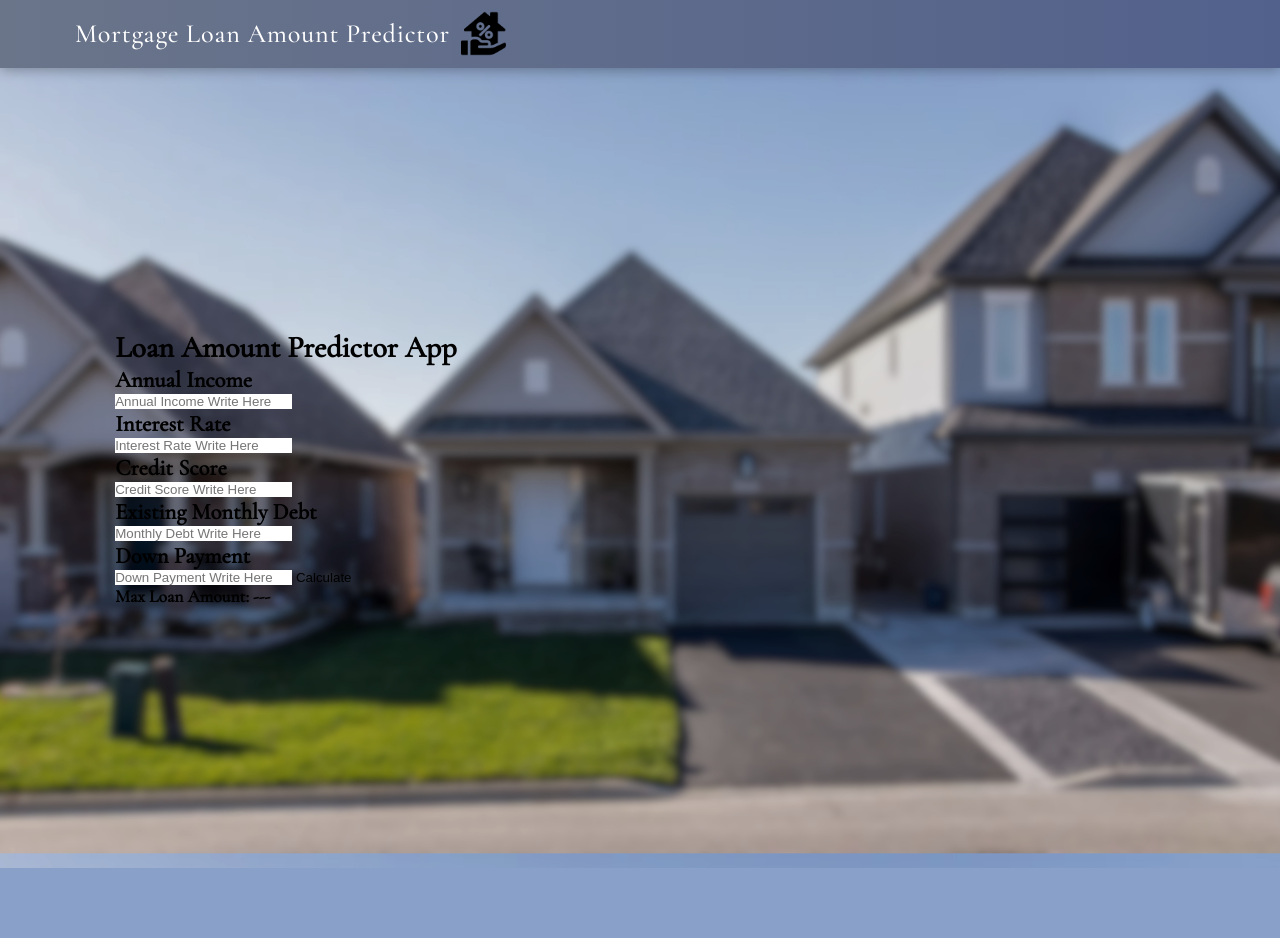
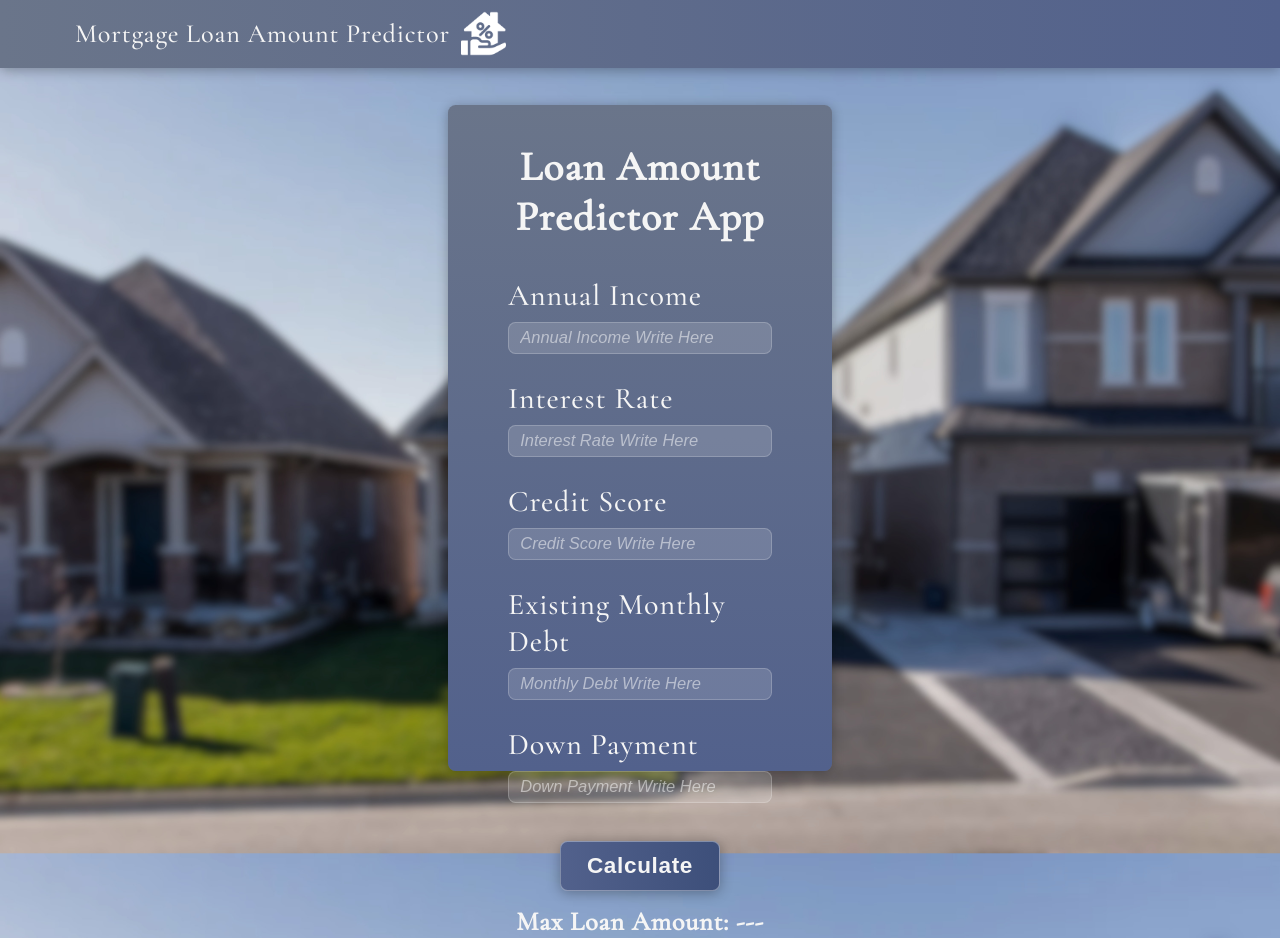
Before and after one commit to Chumus2/Mortgage-Loan-Amount-Prediction-Regression, a Django app: template web/app/templates/main/main.html in a window 1280 px wide. Before the commit the page ends 868 px from the top, so only its background shows below. Run offline with Django 4.2, Linux system fonts and the light colour scheme; the template is opened without the code that fills it, so the values that code supplies are empty.

Commit message:
Fully created css for app

```diff
--- a/web/app/static/stylesheets/main.css
+++ b/web/app/static/stylesheets/main.css
@@ -10,14 +10,20 @@ html, body {
     height: 100%;
 }
 
-h1, h2, h3, p {
+h1, h2, h3, li {
     font-family: "Cormorant Garamond", serif;
+    font-weight: 500;
+    letter-spacing: 0.03em;
+    color: whitesmoke;
 }
 
 button {
     cursor: pointer;
     border: none;
     background: none;
+    font-weight: 500;
+    letter-spacing: 0.03em;
+    color: whitesmoke;
 }
 
 input {
@@ -63,8 +69,6 @@ header {
 
 .Header_Texts > h2 {
     font-size: 1.75rem;
-    font-weight: 500;
-    letter-spacing: 0.03em;
 }
 
 .Header_Texts > img {
@@ -76,12 +80,93 @@ header {
 /* Main */
 main {
     width: 100%;
-    height: 100vh;
+    height: calc(100vh - 4rem);
     display: flex;
     align-items: center;
-    justify-content: flex-start;
-    padding-left: 9%;
+    justify-content: center;
     position: relative;
 }
 
 /* Card */
+.Main_Card {
+    width: 30vw;
+    height: 90%;
+    display: flex;
+    flex-direction: column;
+    gap: 1rem;
+    background: linear-gradient(to bottom, #6a758a, #52618c);
+    text-align: center;
+    border-radius: 7.5px;
+    padding: 2.5rem 1.5rem;
+    box-shadow: 0 2px 12px rgba(0, 0, 0, 0.3);
+}
+
+.Main_Title {
+    font-size: 2.75rem;
+}
+
+.Main_Error_List {
+    display: flex;
+    flex-direction: column;
+    align-items: center;
+    gap: 0.25rem;
+}
+
+.Main_Error {
+    color: #252e4a;
+    font-size: 1.5rem;
+    text-decoration: underline;
+}
+
+.Main_Form {
+    width: 100%;
+    display: flex;
+    flex-direction: column;
+    align-items: center;
+    justify-content: center;
+    padding-top: 6%;
+    padding-inline: 2.5rem;
+    gap: 1.75rem;
+}
+
+.Form_Field {
+    width: 100%;
+    display: flex;
+    flex-direction: column;
+    justify-content: flex-start;
+    text-align: start;
+    gap: 0.5rem;
+}
+
+.Form_Field > h2 {
+    font-size: 2rem;
+}
+
+.Form_Field > input {
+    color: whitesmoke;
+    background: rgba(255, 255, 255, 0.15);
+    border: 1px solid rgba(255, 255, 255, 0.2);
+    border-radius: 7.5px;
+    height: 2.15rem;
+    font-size: 1.1rem;
+    font-style: italic;
+    padding-inline: 0.75rem;
+}
+
+.Form_Field > input::placeholder {
+    color: rgba(255, 255, 255, 0.5);
+}
+
+.Form_Submit_Button {
+    margin-top: 0.75rem;
+    background: linear-gradient(to right, #52618c, #3d4f7a);
+    border: 1px solid rgba(255, 255, 255, 0.35);
+    border-radius: 7.5px;
+    padding: 0.75rem 1.75rem;
+    box-shadow: 0 2px 13px rgba(0, 0, 0, 0.3);
+    font-size: 1.5rem;
+}
+
+.Main_Result {
+    font-size: 1.75rem;
+}
--- a/web/app/templates/main/main.html
+++ b/web/app/templates/main/main.html
@@ -25,40 +25,50 @@
     <main>
 
         <div class="Main_Card">
-            <h1 class="Main_Title">Loan Amount Predictor App</h1>
+            <h1 class="Main_Title"><b>Loan Amount Predictor App</b></h1>
 
             {% if messages %}
-                {% for message in messages %}
-                    <p class="Main_Error">{{ message }}</p>
-                {% endfor %}
+                <ul class="Main_Error_List">
+                    {% for message in messages %}
+                        <li class="Main_Error"><b>{{ message }}</b></li>
+                    {% endfor %}
+                </ul>
             {% endif %}
 
-            <form action="{%  url 'main' %}" method="post" id="Main_Form">
+            <form action="{%  url 'main' %}" method="post" class="Main_Form">
                 {% csrf_token %}
 
-                <h2 class="Form_Input_Title">Annual Income</h2>
-                <input type="text" name="annual_income" placeholder="Annual Income Write Here" value="{{ request.POST.annual_income }}" class="Form_Input" autocomplete="off">
+                <div class="Form_Field">
+                    <h2>Annual Income</h2>
+                    <input type="text" name="annual_income" placeholder="Annual Income Write Here" value="{{ request.POST.annual_income }}" autocomplete="off">
+                </div>
 
-                <h2 class="Form_Input_Title">Interest Rate</h2>
-                <input type="text" name="interest_rate" placeholder="Interest Rate Write Here" value="{{ request.POST.interest_rate }}" class="Form_Input" autocomplete="off">
+                <div class="Form_Field">
+                    <h2>Interest Rate</h2>
+                    <input type="text" name="interest_rate" placeholder="Interest Rate Write Here" value="{{ request.POST.interest_rate }}" autocomplete="off">
+                </div>
 
-                <h2 class="Form_Input_Title">Credit Score</h2>
-                <input type="text" name="credit_score" placeholder="Credit Score Write Here" value="{{ request.POST.credit_score }}" class="Form_Input" autocomplete="off">
+                <div class="Form_Field">
+                    <h2>Credit Score</h2>
+                    <input type="text" name="credit_score" placeholder="Credit Score Write Here" value="{{ request.POST.credit_score }}" autocomplete="off">
+                </div>
 
-                <h2 class="Form_Input_Title">Existing Monthly Debt</h2>
-                <input type="text" name="monthly_debt" placeholder="Monthly Debt Write Here" value="{{ request.POST.monthly_debt }}" class="Form_Input" autocomplete="off">
+                <div class="Form_Field">
+                    <h2>Existing Monthly Debt</h2>
+                    <input type="text" name="monthly_debt" placeholder="Monthly Debt Write Here" value="{{ request.POST.monthly_debt }}" autocomplete="off">
+                </div>
 
-                <h2 class="Form_Input_Title">Down Payment</h2>
-                <input type="text" name="down_payment" placeholder="Down Payment Write Here" value="{{ request.POST.down_payment }}" class="Form_Input" autocomplete="off">
+                <div class="Form_Field">
+                    <h2>Down Payment</h2>
+                    <input type="text" name="down_payment" placeholder="Down Payment Write Here" value="{{ request.POST.down_payment }}" autocomplete="off">
+                </div>
 
-                <button type="submit" class="Form_Submit_Button">Calculate</button>
+                <button type="submit" class="Form_Submit_Button"><b>Calculate</b></button>
             </form>
 
-            <div class="Main_Result">
-                <h3>
-                    Max Loan Amount: {% if result %}${{ result }}{% else %}---{% endif %}
-                </h3>
-            </div>
+            <h3 class="Main_Result">
+                <b>Max Loan Amount: {% if result %}${{ result }}{% else %}---{% endif %}</b>
+            </h3>
         </div>
 
     </main>
```
Also changed, not shown: web/app/static/images/icon.png.
